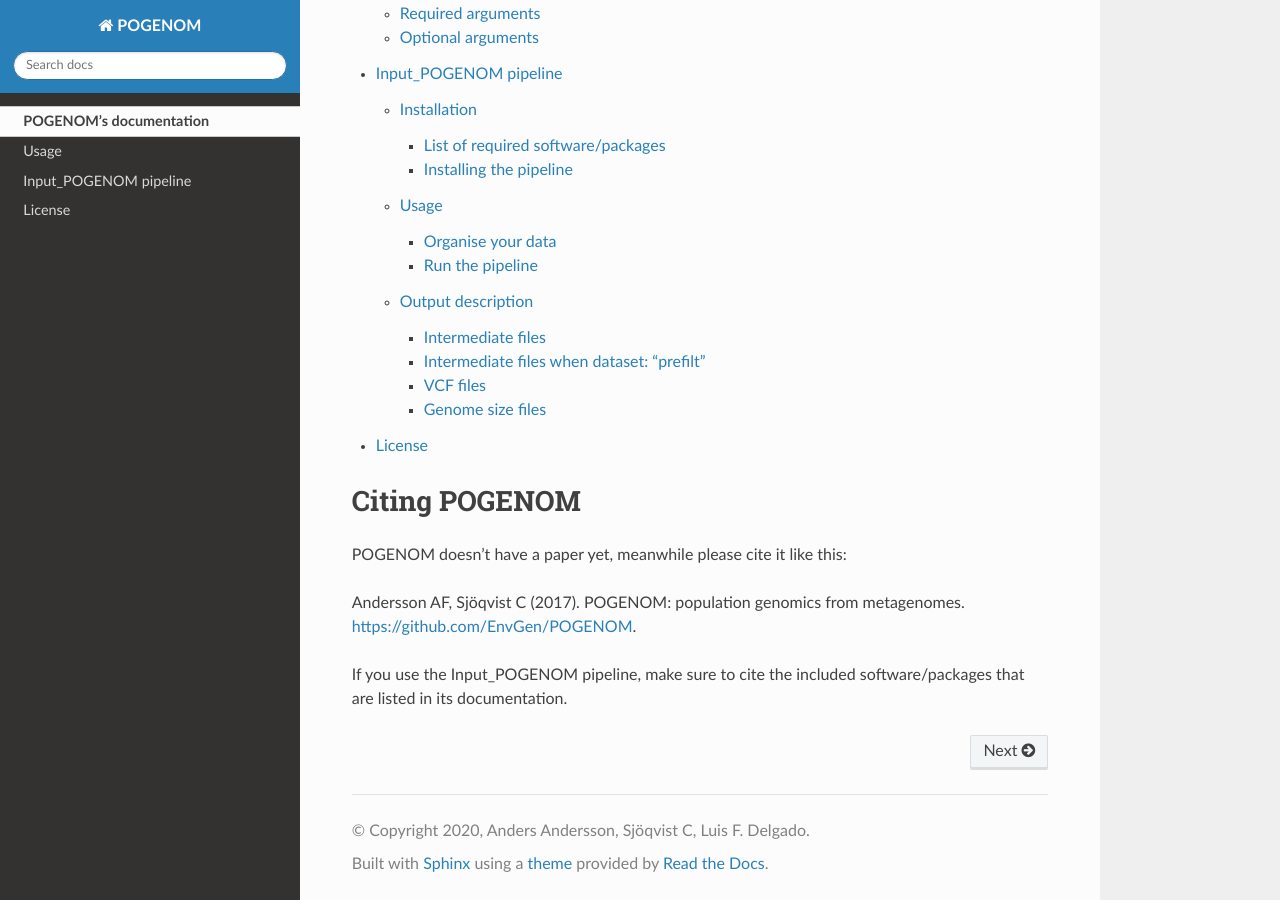
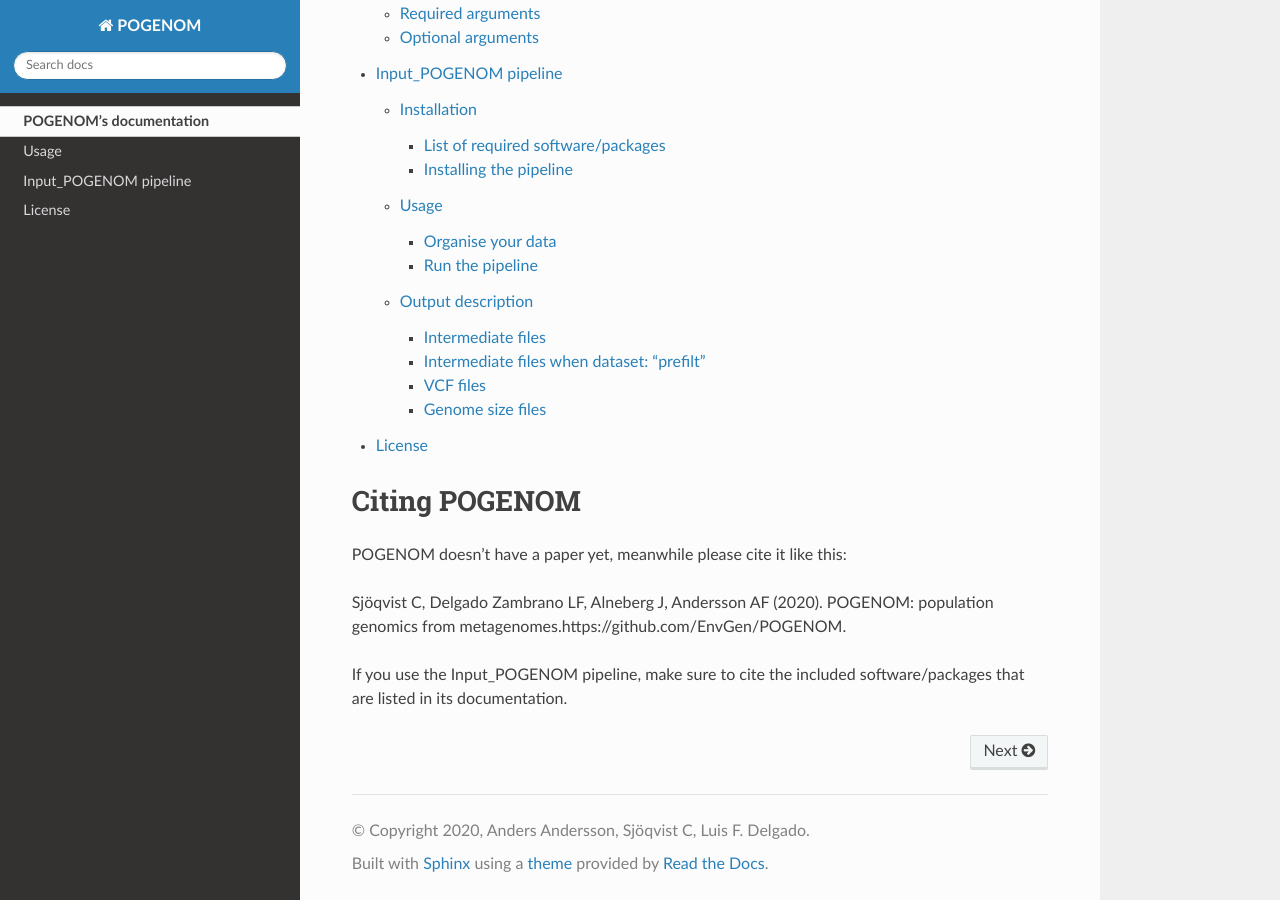
Before and after one commit to EnvGen/POGENOM, a Sphinx documentation site: the page built from docs/source/index.rst, in a window 1280 px wide and 900 px high, scrolled down 905 px. Built offline with Sphinx 7.4.7 and the Read the Docs theme 2.0.0, drawn with Linux system fonts in a browser that asks for light colours.

Commit message:
Update index.rst

```diff
--- a/docs/source/index.rst
+++ b/docs/source/index.rst
@@ -31,6 +31,6 @@
 
 POGENOM doesn't have a paper yet, meanwhile please cite it like this:
 
-Andersson AF, Sjöqvist C (2017). POGENOM: population genomics from metagenomes. https://github.com/EnvGen/POGENOM.
+Sjöqvist C, Delgado Zambrano LF, Alneberg J, Andersson AF (2020). POGENOM: population genomics from metagenomes.https://github.com/EnvGen/POGENOM.
 
 If you use the Input_POGENOM pipeline, make sure to cite the included software/packages that are listed in its documentation.
```
